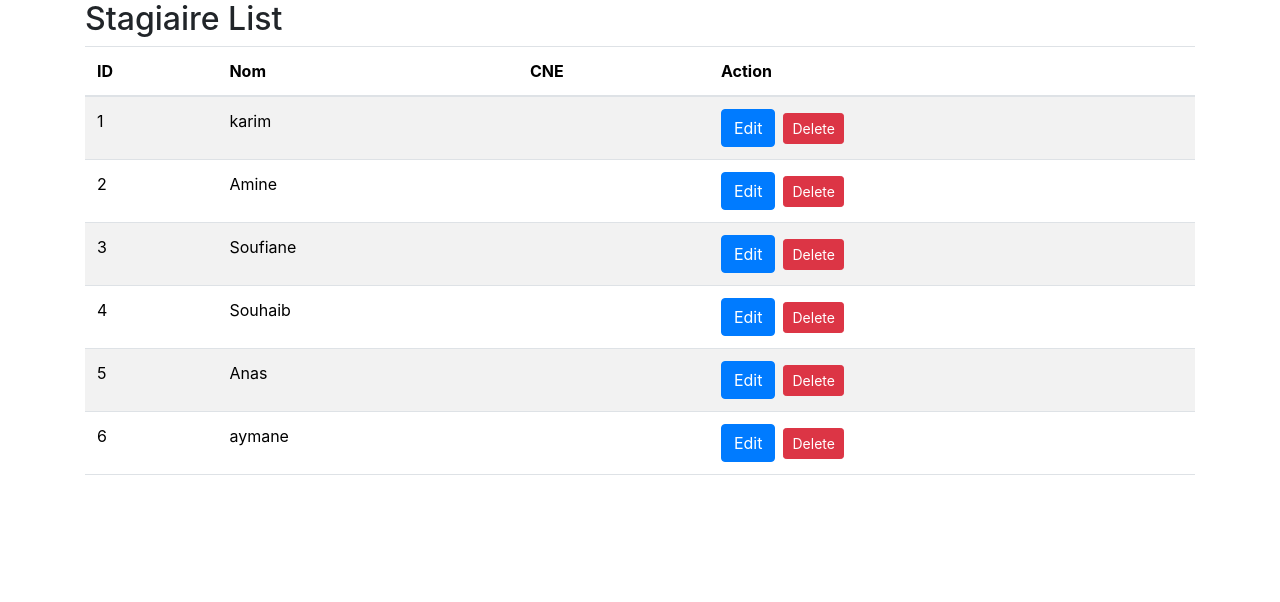
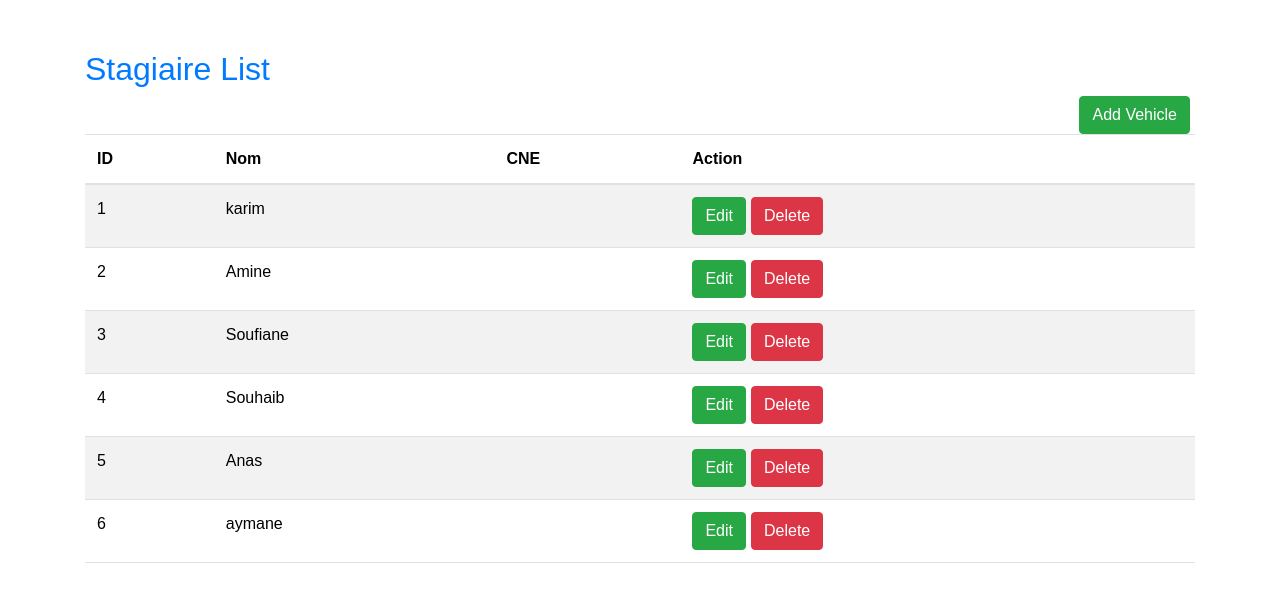
Before and after one commit to aminaassaid1/Prototype, a PHP site: page /index2.php in a window 1280 px wide. Shown: the top 602 px of the page. Run offline with PHP 8.4, Linux system fonts and the light colour scheme; data comes from the database, SQL or seed files in the repository; data that the repository does not hold is empty.

Commit message:
final prototype2

```diff
--- a/Prototype2/index2.php
+++ b/Prototype2/index2.php
@@ -1,18 +1,30 @@
 <?php
+include "GestionStagiaire2.php";
 include "connection2.php";
-include "GestionStagiaire2.php";
 
 if ($_SERVER["REQUEST_METHOD"] === "POST") {
+    $stagiaire = new GestionStagiaire($conn);
+
     if (isset($_POST["update"])) {
         $id = $_POST["edit-id"];
         $nom = $_POST["edit-nom"];
         $CNE = $_POST["edit-CNE"];
+        $stagiaire->updateStagiaire($id, $nom, $CNE);
+    } elseif (isset($_POST["delete"])) {
+        $id = $_POST["delete-id"];
+        $stagiaire->deleteStagiaire($id);
+    } elseif(isset($_POST["add"])) {
+        $nom = $_POST["nom"];
+        $CNE = $_POST["cne"];
+        $stagiaire->createStagiaire($nom, $CNE);
+    }
 
+    // Redirect.
+    header("Location: ".$_SERVER['PHP_SELF']);
+    exit();
+}
+?>
 
-    }
-}
-
-?>
 
 <!DOCTYPE html>
 <html lang="en">
@@ -22,10 +34,16 @@ if ($_SERVER["REQUEST_METHOD"] === "POST") {
     <title>Stagiaire List</title>
     <link href="https://cdn.jsdelivr.net/npm/bootstrap@5.3.2/dist/css/bootstrap.min.css" rel="stylesheet" integrity="sha384-T3c6CoIi6uLrA9TneNEoa7RxnatzjcDSCmG1MXxSR1GAsXEV/Dwwykc2MPK8M2HN" crossorigin="anonymous">
     <link rel="stylesheet" href="https://maxcdn.bootstrapcdn.com/bootstrap/4.5.2/css/bootstrap.min.css">
+    <link rel="stylesheet" href="style2.css">
+
 </head>
 <body>
 <div class="container">
     <h2>Stagiaire List</h2>
+    <div>
+        <button type="button" class="btn btn-primary float-end" data-bs-toggle="modal"
+                data-bs-target="#addVehicleModal">Add Vehicle</button>
+    </div>
     <table class="table table-striped">
         <thead>
         <tr>
@@ -50,12 +68,14 @@ if ($_SERVER["REQUEST_METHOD"] === "POST") {
                 echo "<td>" . $row['nom'] . "</td>";
                 echo "<td>" . $row['CNE'] . "</td>";
                 echo "<td>";
-                echo "<button type='button' class='btn btn-primary toggleModalBtn' data-bs-toggle='modal'
-                    data-bs-target='#editModal'
-                    data-id='" . $row['id'] . "'
-                    data-nom='" . $row['nom'] . "'
-                    data-CNE='" . $row['CNE'] . "'>Edit</button>";
-                echo "<a href='delete.php?id=" . $row['id'] . "' class='btn btn-danger btn-sm ml-2'>Delete</a>";
+                echo "<button type='button' onclick='btnEdit(this)' class='btn btn-primary toggleModalBtn' data-bs-toggle='modal'
+                data-bs-target='#editModal'
+                data-id='" . $row['id'] . "'
+                data-nom='" . $row['nom'] . "'
+                data-CNE='" . $row['CNE'] . "'>Edit</button>";
+                echo "<button type='button' class='btn btn-danger deleteInTable' data-bs-toggle='modal'
+                data-bs-target='#deleteVehicleModal'
+                data-id='" . $row['id'] . "'>Delete</button>";
                 echo "</td>";
                 echo "</tr>";
             }
@@ -64,9 +84,43 @@ if ($_SERVER["REQUEST_METHOD"] === "POST") {
         }
         ?>
 
+
         </tbody>
     </table>
 </div>
+
+
+<!-- Add  Modal -->
+<div class="modal fade" id="addVehicleModal" tabindex="-1" aria-labelledby="addVehicleModalLabel"
+     aria-hidden="true">
+    <div class="modal-dialog">
+        <div class="modal-content">
+            <div class="modal-header">
+                <h5 class="modal-title" id="addVehicleModalLabel">Add Stagiaire </h5>
+                <button type="button" class="btn-close" data-bs-dismiss="modal" aria-label="Close"></button>
+            </div>
+            <div class="modal-body">
+                <!-- Add  form -->
+                <form method="POST" action="<?php echo $_SERVER['PHP_SELF']; ?>" enctype="multipart/form-data">
+                    <div class="mb-3">
+                        <label for="nom" class="form-label">Nom:</label>
+                        <input type="text" class="form-control" id="nom" name="nom" required>
+                    </div>
+                    <div class="mb-3">
+                        <label for="cne" class="form-label">CNE:</label>
+                        <input type="text" class="form-control" id="cne" name="cne" required>
+                    </div>
+                    <!-- Add other fields as needed -->
+                    <div class="modal-footer">
+                        <button type="button" class="btn btn-secondary" data-bs-dismiss="modal">Close</button>
+                        <button type="submit" name="add" class="btn btn-primary">Save changes</button>
+                    </div>
+                </form>
+            </div>
+        </div>
+    </div>
+</div>
+
 
 <!-- Modal Edit -->
 <div class="modal fade" id="editModal" tabindex="-1" aria-labelledby="exampleModalLabel" aria-hidden="true">
@@ -95,30 +149,58 @@ if ($_SERVER["REQUEST_METHOD"] === "POST") {
     </div>
 </div>
 
+
+<div class="modal fade" id="deleteVehicleModal" tabindex="-1" aria-labelledby="deleteVehicleModalLabel"
+     aria-hidden="true">
+    <div class="modal-dialog">
+        <div class="modal-content">
+            <div class="modal-header">
+                <h5 class="modal-title" id="deleteVehicleModalLabel">Delete Stagiaire</h5>
+                <button type="button" class="btn-close" data-bs-dismiss="modal" aria-label="Close"></button>
+            </div>
+            <div class="modal-body">
+                <p>Are you sure you want to delete this Stagiaire?</p>
+                <form method="POST" action="<?php echo $_SERVER['PHP_SELF']; ?>">
+                    <input type="hidden" id="delete-id" name="delete-id">
+                    <div class="modal-footer">
+                        <button type="button" class="btn btn-secondary" data-bs-dismiss="modal">Close</button>
+                        <button type="submit" class="btn btn-danger" name="delete">Delete</button>
+                    </div>
+                </form>
+            </div>
+        </div>
+    </div>
+</div>
+
 <!-- Include Bootstrap JS -->
 <script src="https://cdn.jsdelivr.net/npm/bootstrap@5.3.2/dist/js/bootstrap.bundle.min.js" integrity="sha384-C6RzsynM9kWDrMNeT87bh95OGNyZPhcTNXj1NW7RuBCsyN/o0jlpcV8Qyq46cDfL" crossorigin="anonymous"></script>
 <script src="https://ajax.googleapis.com/ajax/libs/jquery/3.5.1/jquery.min.js"></script>
 <script src="https://cdnjs.cloudflare.com/ajax/libs/popper.js/1.16.0/umd/popper.min.js"></script>
 <script src="https://maxcdn.bootstrapcdn.com/bootstrap/4.5.2/js/bootstrap.min.js"></script>
 <script>
-    $(document).ready(function() {
-        $(".toggleModalBtn").click(function() {
+    $(document).ready(function () {
+        $(".deleteInTable").click(function () {
             var id = $(this).data("id");
-            var nom = $(this).data("nom");
-            var CNE = $(this).data("CNE");
-
-            $("#edit-id").val(id);
-            $("#edit-nom").val(nom);
-            $("#edit-CNE").val(CNE);
+            $("#delete-id").val(id);
         });
-
-        <?php if ($StagiaireDetails) { ?>
-        $("#edit-id").val(<?php echo $StagiaireDetails['id']; ?>);
-        $("#edit-nom").val("<?php echo $StagiaireDetails['nom']; ?>");
-        $("#edit-CNE").val("<?php echo $StagiaireDetails['CNE']; ?>");
-        <?php } ?>
     });
 </script>
+<script>
+    function btnEdit(Button) {
+        var id = Button.getAttribute('data-id');
+        var nom = Button.getAttribute('data-nom');
+        var cne = Button.getAttribute('data-CNE');
+
+        var inputNom = document.querySelector('#edit-nom');
+        var inputCNE = document.querySelector('#edit-CNE');
+        var inputID = document.querySelector('#edit-id');
+
+        inputNom.value = nom;
+        inputCNE.value = cne;
+        inputID.value = id;
+    }
+</script>
+
 
 
 
--- /dev/null
+++ b/Prototype2/style2.css
@@ -0,0 +1,45 @@
+/* styles.css */
+
+/* Overall styling */
+body {
+    font-family: 'Arial', sans-serif;
+}
+
+.container {
+    margin-top: 50px;
+}
+
+/* Header styling */
+h2 {
+    color: #007bff;
+}
+
+/* Add Vehicle button styling */
+.btn-primary {
+    background-color: #28a745;
+    border-color: #28a745;
+}
+
+/* Table styling */
+.table {
+    margin-top: 20px;
+}
+
+/* Modal styling */
+.modal-header {
+    background-color: #007bff;
+    color: #fff;
+}
+
+/* Edit and Delete buttons styling */
+.btn-primary,
+.btn-danger {
+    margin-right: 5px;
+}
+
+/* Footer styling */
+.modal-footer {
+    justify-content: space-between;
+}
+
+/* Optional: Add more styles as needed */
```
Also changed, not shown: Prototype2/GestionStagiaire2.php (+21 -11 lines).
